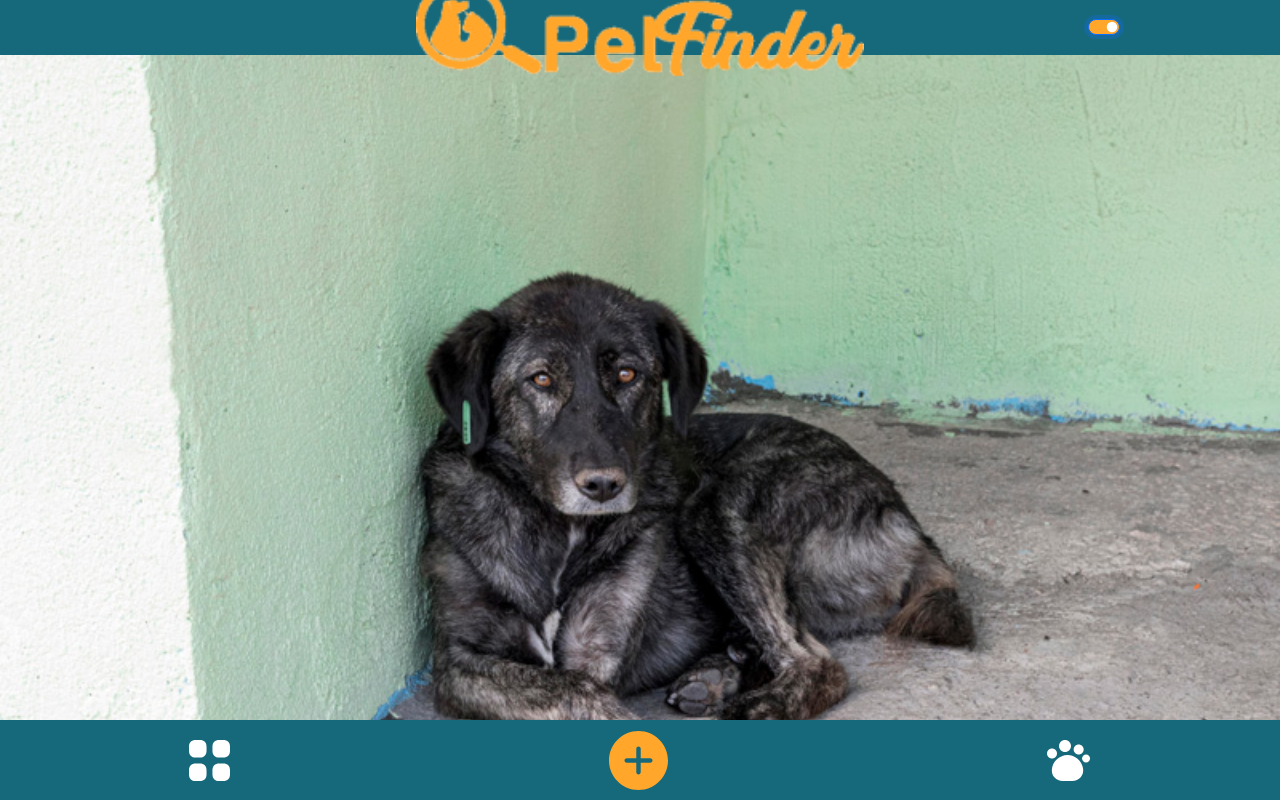
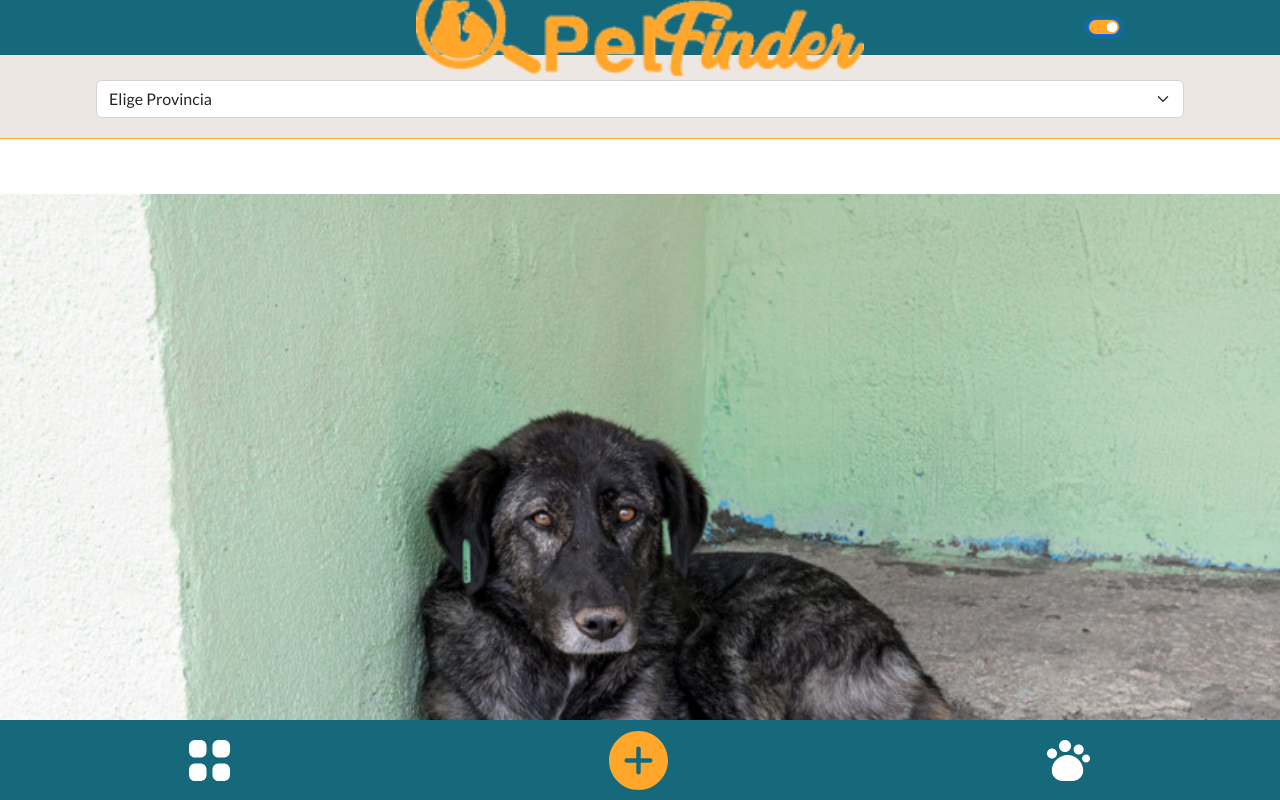
Before and after one commit to AlarconCode/PetFinder, an Angular app: page /home in a window 1280 px wide. Both pictures are taken after a click on the switch 1104 px from the left and 26 px from the top of the page. Shown: the top 800 px of the page. Built offline with nearby package versions, Linux system fonts and the light colour scheme.

Commit message:
implementado modal para filtar por provincia

```diff
--- a/src/app/component/header/header.component.css
+++ b/src/app/component/header/header.component.css
@@ -1,15 +1,20 @@
 header {
     width: 100%;
+}
+
+div.menu {
+    width: 100%;
     height: 55px;
-
     background-color: var(--turquoise);
-
     display: flex;
     justify-content:center;
     align-items: center;
-
     position: fixed;
     top:0;
+}
+
+.logo-yellow{
+    width:35%;
 }
 
 .form-check {
@@ -21,6 +26,15 @@ header {
     background-color: var(--yellow);
 }
 
-.logo-yellow{
-    width:35%;
+
+div.my_modal{
+    background-color: var(--grey);
+    width: 100%;
+    padding: 80px 0 20px 0;
+    border-bottom: 1px solid var(--yellow);
 }
+
+div.my_modal select {
+    width: 85%;
+    margin: 0 auto;
+}
--- a/src/app/component/header/header.component.html
+++ b/src/app/component/header/header.component.html
@@ -1,9 +1,68 @@
-<header class="header" *ngIf="router.url != '/' && router.url != '/bienvenida'">
+<header *ngIf="router.url != '/' && router.url != '/bienvenida'">
 
-  <img *ngIf="router.url != '/login'" class="logo-yellow" src="../../../assets/img/logo-yellow.png" alt="Logotipo PetFinder Amarillo">
-  <!-- <img src="../../../assets/icons/icon_toggle.svg" alt="icono para mostrar modal filtros" class="iconToggle"> -->
-  <div class="form-check form-switch">
-    <input class="form-check-input iconToggle" type="checkbox" role="switch" id="flexSwitchCheckDefault" value="{{status}}" (click)=goToFilter(toggle) #toggle>
+  <div class="menu">
+    <img *ngIf="router.url != '/login'" class="logo-yellow" src="../../../assets/img/logo-yellow.png" alt="Logotipo PetFinder Amarillo">
+    <div class="form-check form-switch">
+      <input class="form-check-input iconToggle" type="checkbox" role="switch" id="flexSwitchCheckDefault" (click)="goToFilter()">
+    </div>
+  </div>
+
+  <div class="my_modal" *ngIf="status">
+    <select class="form-select" aria-label="Default select example">
+      <option selected>Elige Provincia</option>
+      <option value="Álava/Araba">Álava/Araba</option>
+      <option value="Albacete">Albacete</option>
+      <option value="Alicante">Alicante</option>
+      <option value="Almería">Almería</option>
+      <option value="Asturias">Asturias</option>
+      <option value="Ávila">Ávila</option>
+      <option value="Badajoz">Badajoz</option>
+      <option value="Baleares">Baleares</option>
+      <option value="Barcelona">Barcelona</option>
+      <option value="Burgos">Burgos</option>
+      <option value="Cáceres">Cáceres</option>
+      <option value="Cádiz">Cádiz</option>
+      <option value="Cantabria">Cantabria</option>
+      <option value="Castellón">Castellón</option>
+      <option value="Ceuta">Ceuta</option>
+      <option value="Ciudad Real">Ciudad Real</option>
+      <option value="Córdoba">Córdoba</option>
+      <option value="Cuenca">Cuenca</option>
+      <option value="Gerona/Girona">Gerona/Girona</option>
+      <option value="Granada">Granada</option>
+      <option value="Guadalajara">Guadalajara</option>
+      <option value="Guipúzcoa/Gipuzkoa">Guipúzcoa/Gipuzkoa</option>
+      <option value="Huelva">Huelva</option>
+      <option value="Huesca">Huesca</option>
+      <option value="Jaén">Jaén</option>
+      <option value="La Coruña/A Coruña">La Coruña/A Coruña</option>
+      <option value="La Rioja">La Rioja</option>
+      <option value="Las Palmas">Las Palmas</option>
+      <option value="León">León</option>
+      <option value="Lérida/Lleida">Lérida/Lleida</option>
+      <option value="Lugo">Lugo</option>
+      <option value="Madrid">Madrid</option>
+      <option value="Málaga">Málaga</option>
+      <option value="Melilla">Melilla</option>
+      <option value="Murcia">Murcia</option>
+      <option value="Navarra">Navarra</option>
+      <option value="Orense/Ourense">Orense/Ourense</option>
+      <option value="Palencia">Palencia</option>
+      <option value="Pontevedra">Pontevedra</option>
+      <option value="Salamanca">Salamanca</option>
+      <option value="Segovia">Segovia</option>
+      <option value="Sevilla">Sevilla</option>
+      <option value="Soria">Soria</option>
+      <option value="Tarragona">Tarragona</option>
+      <option value="Tenerife">Tenerife</option>
+      <option value="Teruel">Teruel</option>
+      <option value="Toledo">Toledo</option>
+      <option value="Valencia">Valencia</option>
+      <option value="Valladolid">Valladolid</option>
+      <option value="Vizcaya/Bizkaia">Vizcaya/Bizkaia</option>
+      <option value="Zamora">Zamora</option>
+      <option value="Zaragoza">Zaragoza</option>
+    </select>
   </div>
 
 </header>
--- a/src/app/component/header/header.component.ts
+++ b/src/app/component/header/header.component.ts
@@ -14,12 +14,9 @@ export class HeaderComponent {
     this.status = false
   }
 
-  goToFilter(toggle:HTMLInputElement) {
+  goToFilter() {
 
-    if (toggle.value)
     this.status = !this.status
-    console.log(toggle);
-
 
   }
 
```
